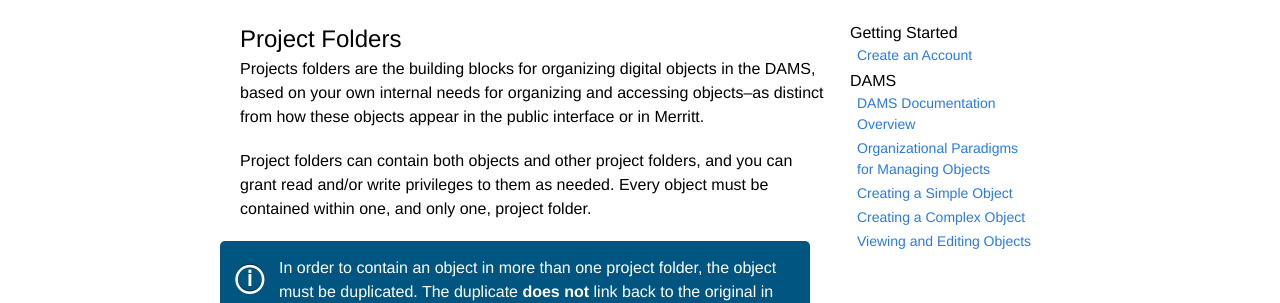
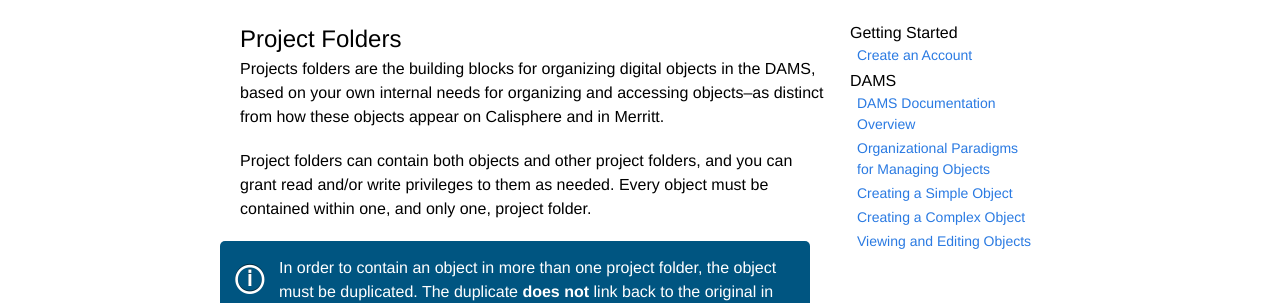
Before and after one commit to ucldc/ucldc-docs, a Jekyll site: the page built from docs/dams/organization.md, in a window 1280 px wide and 900 px high. Shown: the part 185-488 px from the top of the window. Built offline with Jekyll 4.4.1, drawn with Linux system fonts in a browser that asks for light colours; nearby versions of some CDN libraries.

Commit message:
Update organization.md
minor word choice change

```diff
--- a/docs/dams/organization.md
+++ b/docs/dams/organization.md
@@ -8,7 +8,7 @@ permalink: /organization/
 
 ## Project Folders
 
-Projects folders are the building blocks for organizing digital objects in the DAMS, based on your own internal needs for organizing and accessing objects--as distinct from how these objects appear in the public interface or in Merritt.
+Projects folders are the building blocks for organizing digital objects in the DAMS, based on your own internal needs for organizing and accessing objects--as distinct from how these objects appear on Calisphere and in Merritt.
 
 Project folders can contain both objects and other project folders, and you can grant read and/or write privileges to them as needed. Every object must be contained within one, and only one, project folder.
 
```
